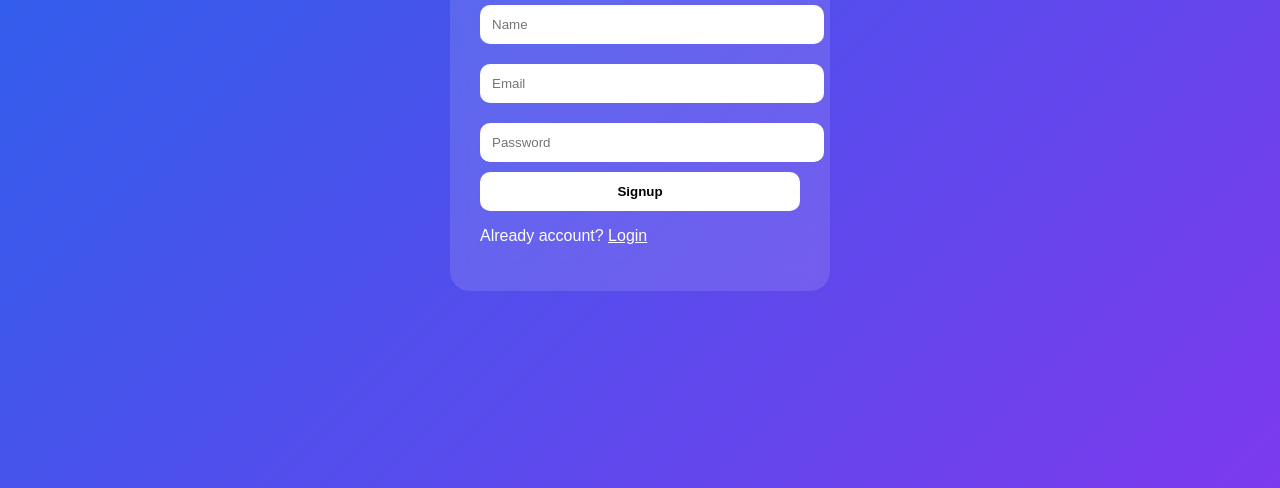
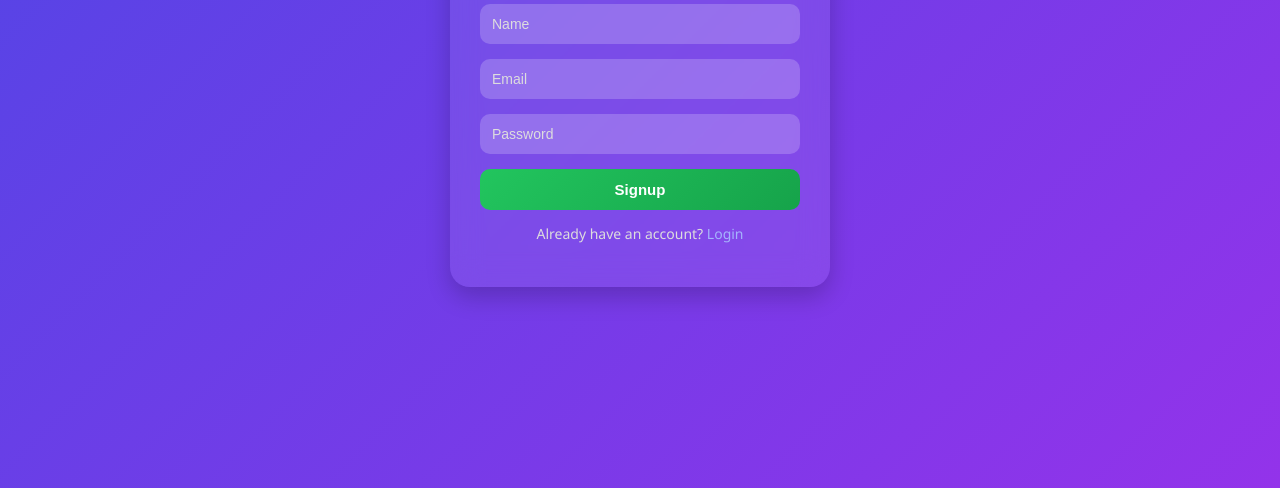
Before and after one commit to ramya0511/Event_Management_Final, a website: page public/signup.html in a window 1280 px wide. Shown: the part 312-800 px from the top of the page. Drawn offline with Linux system fonts and the light colour scheme.

Commit message:
Updated script.js - fixed past event validation and UI cleanup

```diff
--- a/public/auth.css
+++ b/public/auth.css
@@ -1,34 +1,95 @@
-body{
-  margin:0;
-  font-family:Arial;
-  display:flex;
-  justify-content:center;
-  align-items:center;
-  height:100vh;
-  background:linear-gradient(135deg,#2563eb,#7c3aed);
+* {
+  box-sizing: border-box;
 }
-.box{
-  background:rgba(255,255,255,0.12);
-  backdrop-filter:blur(12px);
-  padding:30px;
-  border-radius:20px;
-  width:320px;
-  color:white;
+
+body {
+  margin: 0;
+  font-family: 'Segoe UI', sans-serif;
+  height: 100vh;
+
+  display: flex;
+  justify-content: center;
+  align-items: center;
+
+  background: linear-gradient(135deg, #4f46e5, #9333ea);
 }
-input{
-  width:100%;
-  padding:12px;
-  margin:10px 0;
-  border:none;
-  border-radius:10px;
+
+/* Card */
+.box {
+  width: 100%;
+  max-width: 380px;
+  padding: 30px;
+  border-radius: 20px;
+
+  background: rgba(255, 255, 255, 0.08);
+  backdrop-filter: blur(15px);
+
+  box-shadow: 0 10px 25px rgba(0,0,0,0.2);
+  text-align: center;
 }
-button{
-  width:100%;
-  padding:12px;
-  border:none;
-  border-radius:10px;
-  background:white;
-  cursor:pointer;
-  font-weight:bold;
+
+/* Heading */
+.box h1 {
+  color: white;
+  margin-bottom: 20px;
 }
-a{ color:#fff; }
+
+/* Inputs */
+.box input {
+  width: 100%;
+  padding: 12px;
+  margin-bottom: 15px;
+
+  border: none;
+  border-radius: 10px;
+
+  background: rgba(255,255,255,0.2);
+  color: white;
+  font-size: 14px;
+}
+
+/* Placeholder */
+.box input::placeholder {
+  color: #ddd;
+}
+
+/* Focus */
+.box input:focus {
+  outline: none;
+  border: 1px solid #a5b4fc;
+}
+
+/* Button */
+.box button {
+  width: 100%;
+  padding: 12px;
+
+  border: none;
+  border-radius: 10px;
+
+  background: linear-gradient(135deg, #22c55e, #16a34a);
+  color: white;
+
+  font-size: 15px;
+  font-weight: bold;
+  cursor: pointer;
+
+  transition: 0.3s;
+}
+
+.box button:hover {
+  transform: scale(1.03);
+  box-shadow: 0 0 10px rgba(34,197,94,0.6);
+}
+
+/* Text */
+.box p {
+  color: #ddd;
+  font-size: 14px;
+}
+
+/* Links */
+.box a {
+  color: #a5b4fc;
+  text-decoration: none;
+}
--- a/public/signup.html
+++ b/public/signup.html
@@ -1,22 +1,31 @@
 <!DOCTYPE html>
 <html>
 <head>
-<title>Signup</title>
-<link rel="stylesheet" href="auth.css">
+  <meta charset="UTF-8">
+  <meta name="viewport" content="width=device-width, initial-scale=1.0">
+  <title>Signup</title>
+
+  <!-- FIXED PATH -->
+  <link rel="stylesheet" href="/auth.css">
 </head>
 <body>
+
 <div class="box">
-<h1>Signup</h1>
+  <h1>Signup</h1>
 
-<input type="text" id="name" placeholder="Name">
-<input type="email" id="email" placeholder="Email">
-<input type="password" id="password" placeholder="Password">
+  <form onsubmit="event.preventDefault(); signup();">
+    <input type="text" id="name" placeholder="Name" required>
+    <input type="email" id="email" placeholder="Email" required>
+    <input type="password" id="password" placeholder="Password" required>
 
-<button onclick="signup()">Signup</button>
+    <button type="submit">Signup</button>
+  </form>
 
-<p>Already account? <a href="/">Login</a></p>
+  <p>Already have an account? <a href="/">Login</a></p>
 </div>
 
-<script src="auth.js"></script>
+<!-- FIXED PATH -->
+<script src="/auth.js"></script>
+
 </body>
 </html>
--- a/public/style.css
+++ b/public/style.css
@@ -1,3 +1,7 @@
+button:disabled {
+  background: grey;
+  cursor: not-allowed;
+}
 *{
   margin:0;
   padding:0;
```
Also changed, not shown: public/index.html (+1 -1 lines), public/login.html (+14 -8 lines), public/script.js (+13 -0 lines), server.js (+31 -24 lines).
